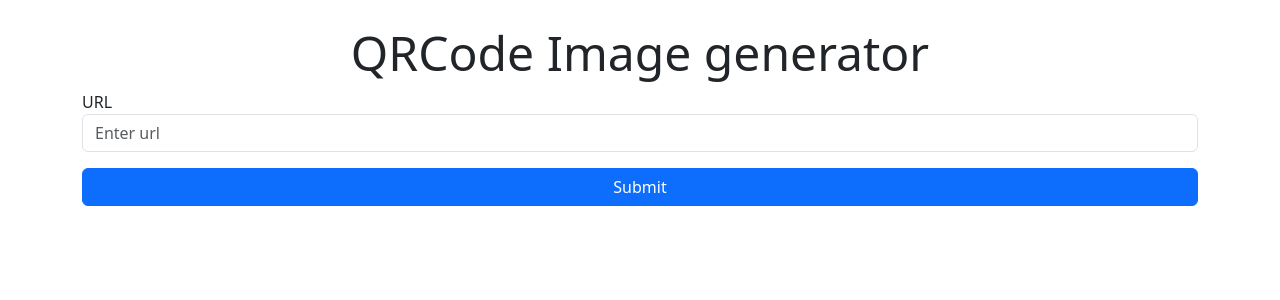
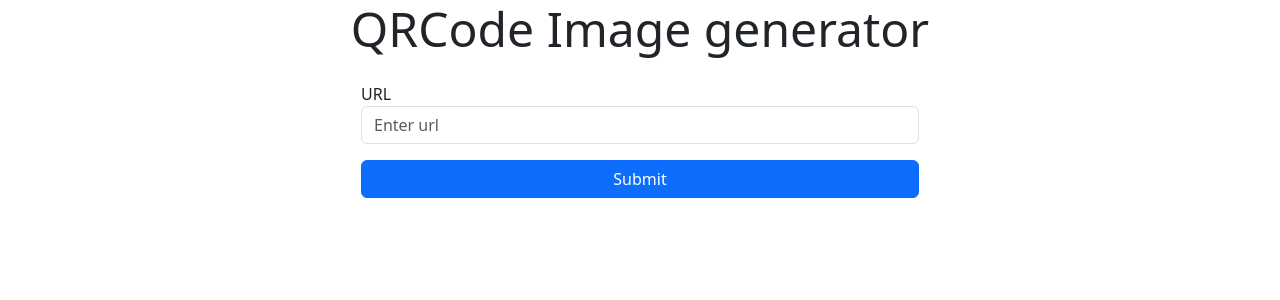
Before and after one commit to DaudLN/qrcode-generator, a Django app: page / in a window 1280 px wide. Shown: the top 300 px of the page. Run offline with Django 4.2, Linux system fonts and the light colour scheme; data comes from the database, SQL or seed files in the repository.

Commit message:
Update qrcode.html

```diff
--- a/events/templates/events/qrcode.html
+++ b/events/templates/events/qrcode.html
@@ -1,9 +1,9 @@
 {% extends 'base.html' %}
 
 {% block content %}
-<div class="mx-auto mt-4">
+<div class="">
   <h1 class="display-5 text-center">QRCode Image generator</h1>
-  <form>
+  <form class=" col-md-6 mx-auto mt-4">
     {% csrf_token %}
     <div class="form-group">
       <label for="url">URL</label>
```
